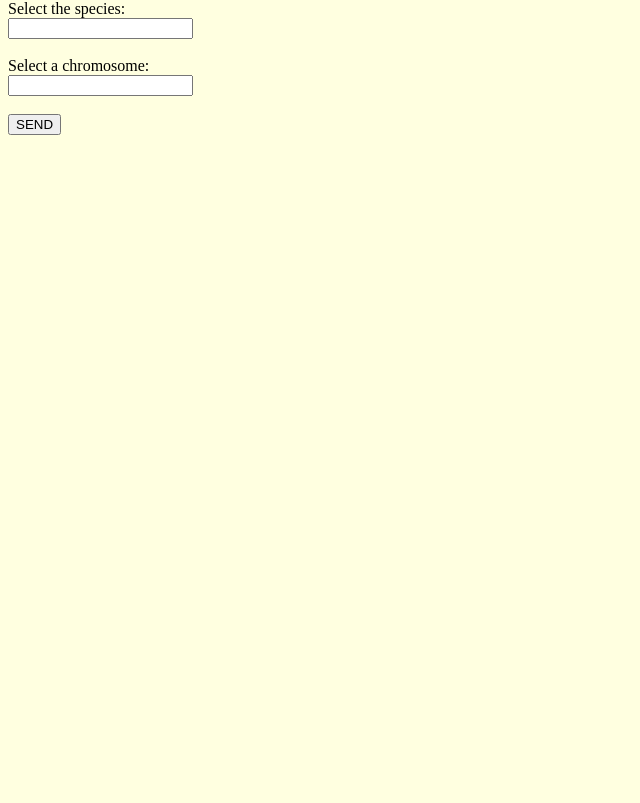
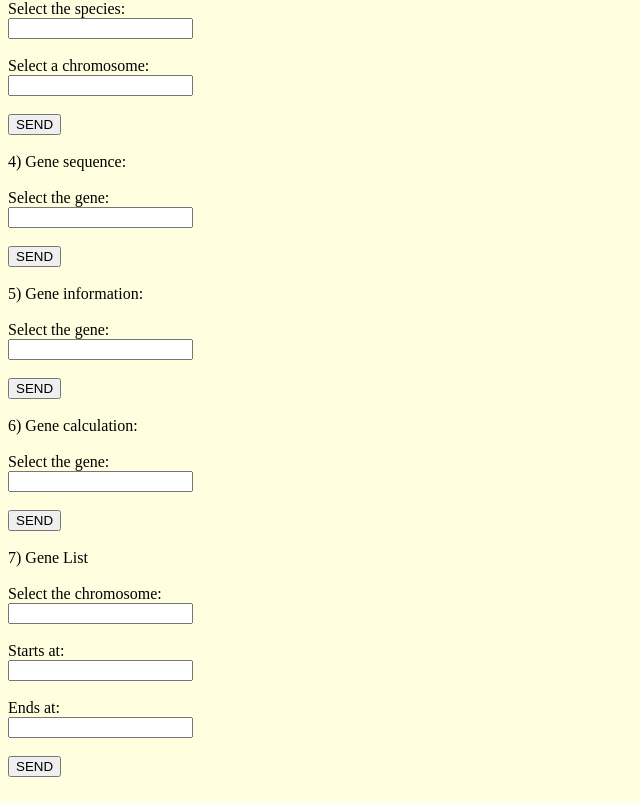
Before and after one commit to costadiazsanchez/2019-2020-PNE-Practices-Costa-, a plain HTML site: page Final-Project/indexf.html in a window 1280 px wide. Shown: the part 438-1241 px from the top of the page, without its empty margins (0-640 px from the left). Before the commit the page ends 800 px from the top, so only its background shows below. Drawn offline with Linux system fonts and the light colour scheme.

Commit message:
Final Project Index

```diff
--- a/Final-Project/indexf.html
+++ b/Final-Project/indexf.html
@@ -41,6 +41,57 @@
     <br>
     <br>
       <input type="submit" value="SEND">
+    <br>
+    <br>
+</form><form action = 'geneSeq' method = 'get'>
+    4) Gene sequence:<br>
+    <br>
+    Select the gene: <br>
+      <input type="text" name="gene">
+    <br>
+    <br>
+      <input type="submit" value="SEND">
+    <br>
+    <br>
+</form><form action = 'geneInfo' method = 'get'>
+    5) Gene information:<br>
+    <br>
+    Select the gene: <br>
+      <input type="text" name="gene">
+    <br>
+    <br>
+      <input type="submit" value="SEND">
+    <br>
+    <br>
+</form><form action = 'geneCalc' method = 'get'>
+    6) Gene calculation:<br>
+    <br>
+    Select the gene: <br>
+      <input type="text" name="gene">
+    <br>
+    <br>
+      <input type="submit" value="SEND">
+    <br>
+    <br>
+</form><form action = 'geneList' method = 'get'>
+    7) Gene List<br>
+    <br>
+    Select the chromosome: <br>
+      <input type="text" name="chromo">
+    <br>
+    <br>
+    Starts at: <br>
+      <input type="text" name="start">
+    <br>
+    <br>
+    Ends at: <br>
+    <input type="text" name="end">
+    <br>
+    <br>
+      <input type="submit" value="SEND">
+    <br>
+    <br>
+
 </form>
 </body>
 </html>
```
